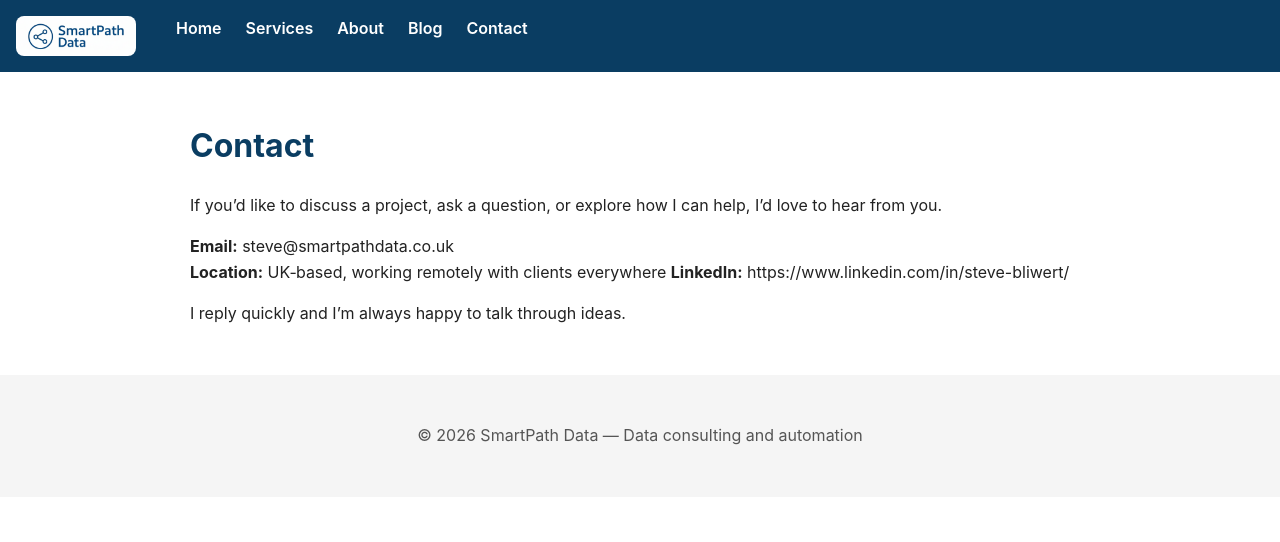
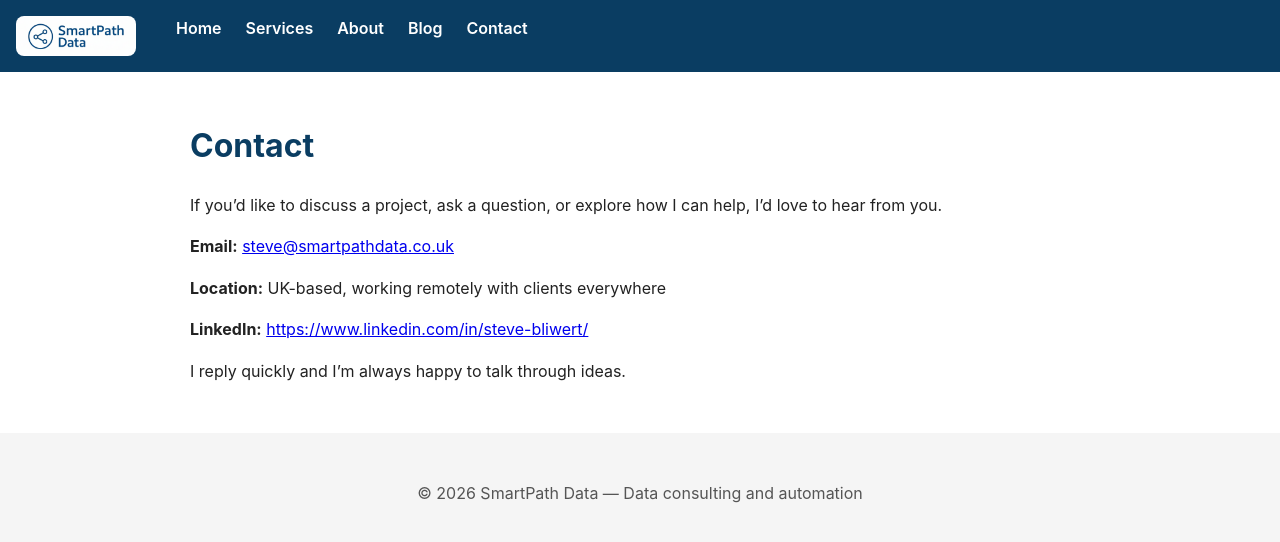
Before and after one commit to smartpathdata/smartpathdata.github.io, a Jekyll site: the page built from contact.md, in a window 1280 px wide. Shown: the top 542 px of the page. Built offline with Jekyll 4.4.1, drawn with Linux system fonts in a browser that asks for light colours.

```diff
--- a/contact.md
+++ b/contact.md
@@ -5,8 +5,8 @@ title: Contact
 
 If you’d like to discuss a project, ask a question, or explore how I can help, I’d love to hear from you.
 
-**Email:** steve@smartpathdata.co.uk
-**Location:** UK‑based, working remotely with clients everywhere
-**LinkedIn:** https://www.linkedin.com/in/steve-bliwert/
+<p><strong>Email:</strong> <a href="mailto:steve@smartpathdata.co.uk">steve@smartpathdata.co.uk</a></p>
+<p><strong>Location:</strong> UK-based, working remotely with clients everywhere</p>
+<p><strong>LinkedIn:</strong> <a href="https://www.linkedin.com/in/steve-bliwert/" target="_blank" rel="noopener noreferrer">https://www.linkedin.com/in/steve-bliwert/</a></p>
 
 I reply quickly and I’m always happy to talk through ideas.
```
